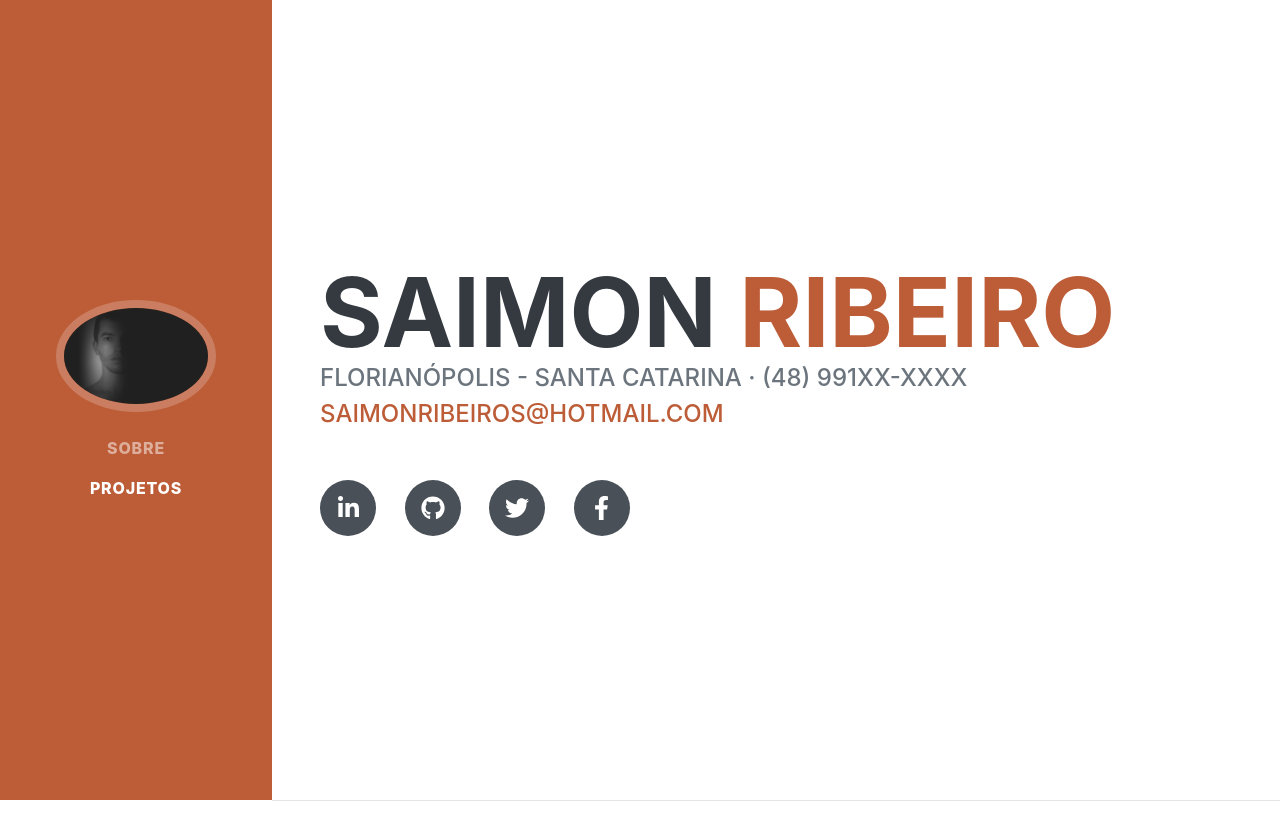
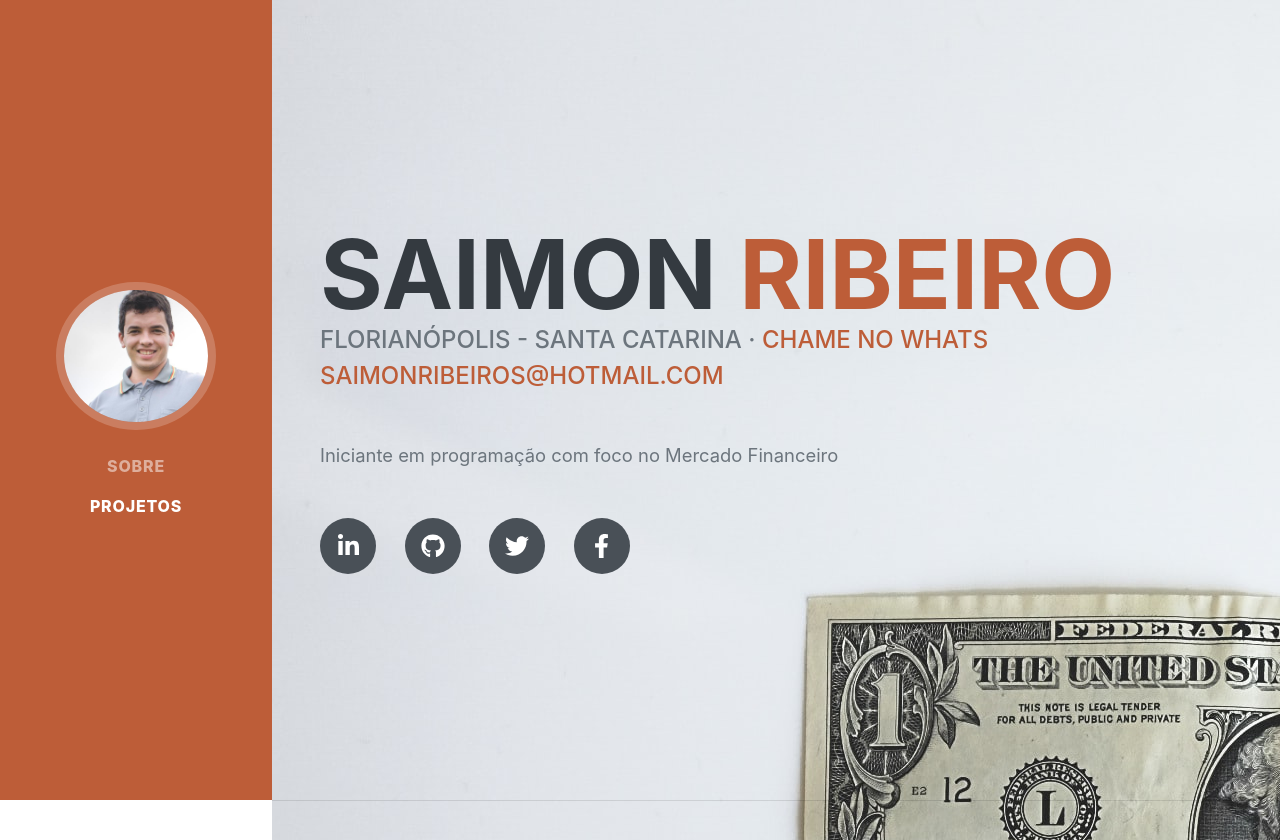
Before and after one commit to ribeirosaimon/portifolio_django, a Django app: page / in a window 1280 px wide. Shown: the top 840 px of the page. Run offline with Django 3.2, Linux system fonts and the light colour scheme; some libraries are stand-ins or nearby versions; some web fonts are replaced.

Commit message:
Comit final

```diff
--- a/theblog/templates/home.html
+++ b/theblog/templates/home.html
@@ -1,12 +1,12 @@
 {% load static %}
 <!DOCTYPE html>
-<html lang="en">
+<html lang="pt-br">
     <head>
         <meta charset="utf-8" />
         <meta name="viewport" content="width=device-width, initial-scale=1, shrink-to-fit=no" />
         <meta name="description" content="" />
         <meta name="author" content="" />
-        <title>Resume - Start Bootstrap Theme</title>
+        <title>Porfolio Saimon Ribeiro</title>
         <link rel="icon" type="image/x-icon" href="{% static 'theblog/assets/img/favicon.ico'%}" />
         <!-- Font Awesome icons (free version)-->
         <script src="https://use.fontawesome.com/releases/v5.13.0/js/all.js" crossorigin="anonymous"></script>
@@ -21,7 +21,7 @@
         <nav class="navbar navbar-expand-lg navbar-dark bg-primary fixed-top" id="sideNav">
             <a class="navbar-brand js-scroll-trigger" href="#page-top">
                 <span class="d-block d-lg-none">Saimon Ribeiro</span>
-                <span class="d-none d-lg-block"><img class="img-fluid img-profile rounded-circle mx-auto mb-2" src="{%static 'theblog/images/profile.jpg' %}" alt="" /></span>
+                <span class="d-none d-lg-block"><img class="img-fluid img-profile rounded-circle mx-auto mb-2" src="{%static 'theblog/images/profilesai.jpg' %}" alt="" /></span>
             </a>
             <button class="navbar-toggler" type="button" data-toggle="collapse" data-target="#navbarSupportedContent" aria-controls="navbarSupportedContent" aria-expanded="false" aria-label="Toggle navigation"><span class="navbar-toggler-icon"></span></button>
             <div class="collapse navbar-collapse" id="navbarSupportedContent">
@@ -32,7 +32,7 @@
             </div>
         </nav>
         <!-- Page Content-->
-        <div class="container-fluid p-0">
+        <div class="container-fluid p-0" style="background-image: url('{% static 'theblog/images/wall_street.jpg'%}')">
             <!-- About-->
             <section class="resume-section" id="about">
                 <div class="resume-section-content">
@@ -41,14 +41,15 @@
                         <span class="text-primary">Ribeiro</span>
                     </h1>
                     <div class="subheading mb-5">
-                        Florianópolis - Santa Catarina · (48) 991xx-xxxx
+                        Florianópolis - Santa Catarina · <a href="https://api.whatsapp.com/send?phone=5548991784586&text=Olá,%20meu%20amigo,%20queria%20uma%20informação!!!." target="_blank">Chame no Whats</a><br/>
                         <a href="mailto:saimonribeiros@hotmail.com">saimonribeiros@hotmail.com</a>
                     </div>
+                    <p class="lead mb-5"> Iniciante em programação com foco no Mercado Financeiro</p>
                     <div class="social-icons">
-                        <a class="social-icon" href="https://www.linkedin.com/in/saimon-silva-a3a6b61a9/"><i class="fab fa-linkedin-in"></i></a>
-                        <a class="social-icon" href="https://github.com/ribeirosaimon"><i class="fab fa-github"></i></a>
-                        <a class="social-icon" href="https://twitter.com/Saimonfga"><i class="fab fa-twitter"></i></a>
-                        <a class="social-icon" href="https://www.facebook.com/saimonribeiro.silva"><i class="fab fa-facebook-f"></i></a>
+                        <a class="social-icon" href="https://www.linkedin.com/in/saimon-silva-a3a6b61a9/" target="_blank"><i class="fab fa-linkedin-in"></i></a>
+                        <a class="social-icon" href="https://github.com/ribeirosaimon" target="_blank"><i class="fab fa-github"></i></a>
+                        <a class="social-icon" href="https://twitter.com/Saimonfga" target="_blank"><i class="fab fa-twitter"></i></a>
+                        <a class="social-icon" href="https://www.facebook.com/saimonribeiro.silva" target="_blank"><i class="fab fa-facebook-f"></i></a>
                     </div>
                 </div>
             </section>
@@ -60,7 +61,7 @@
                     <div class="d-flex flex-column flex-md-row justify-content-between mb-5">
                         <div class="flex-grow-1">
                             <h3 class="mb-0">Api para mercado Financeiro</h3>
-                            <div class="subheading mb-3"> <a href='https://secure-wildwood-34847.herokuapp.com/'> Clique para acessar a API </a></div>
+                            <div class="subheading mb-3"> <a href='https://secure-wildwood-34847.herokuapp.com/' target="_blank"> Clique para acessar a API </a></div>
                             <p>Uma simples API rest que busca os valores das cotações das empresas, com atraso de 15 minutos, Essa API faz um scraping no site do Yahoo finance e retorna varias informações no dia como: Máxima e Mínima do dia, volume do dia, volume medio dos ultimos 60 dias e também dados para análise técnica.</p>
                             <p></p>
                         </div>
@@ -68,14 +69,14 @@
                     <div class="d-flex flex-column flex-md-row justify-content-between mb-5">
                         <div class="flex-grow-1">
                             <h3 class="mb-0">Bot em Telegram para acompanhar o Mercado</h3>
-                            <div class="subheading mb-3"><a href='https://web.telegram.org/#/im?p=@urbe_bot' >Clique e acesse o Bot</a></div>
+                            <div class="subheading mb-3"><a href='https://web.telegram.org/#/im?p=@urbe_bot' target="_blank">Clique e acesse o Bot</a></div>
                             <p>Um bot que manda as informações recebidas pela API REST, são enviadas diversas informações: caso o perço dos ativos que você acompanha está na máxima do dia, volume acima da media dos ultimos 60 dias, é possivel adicionar Stop loss e Stop Gain, e varios indicadores como HiLo, RSI, MM14 periodos</p>
                         </div>
                     </div>
                     <div class="d-flex flex-column flex-md-row justify-content-between">
                         <div class="flex-grow-1">
                             <h3 class="mb-0">Calendário Corporativo das empresas listadas no IBOV </h3>
-                            <div class="subheading mb-3"><a href='https://calendar.google.com/calendar?cid=c2FpbW9ucmliZWlyb3NAaG90bWFpbC5jb20'>Clique e sincronize o calendario com o seu Calendario na google</a></div>
+                            <div class="subheading mb-3"><a href='https://calendar.google.com/calendar?cid=c2FpbW9ucmliZWlyb3NAaG90bWFpbC5jb20' target="_blank">Clique e sincronize o calendario com o seu Calendario na google</a></div>
                             <p>Usando a API do Google Calendar, foi sincronizado todas os resultados informado na B3 das empresas litadas no IBOV e adicionados a um calendario no google você podera ter acesso clicando no link acima</p>
                           </br>
                         </div>
```
Also changed, not shown: theblog/static/theblog/images/profile.jpg (deleted), theblog/static/theblog/images/profilesai.jpg (added).
